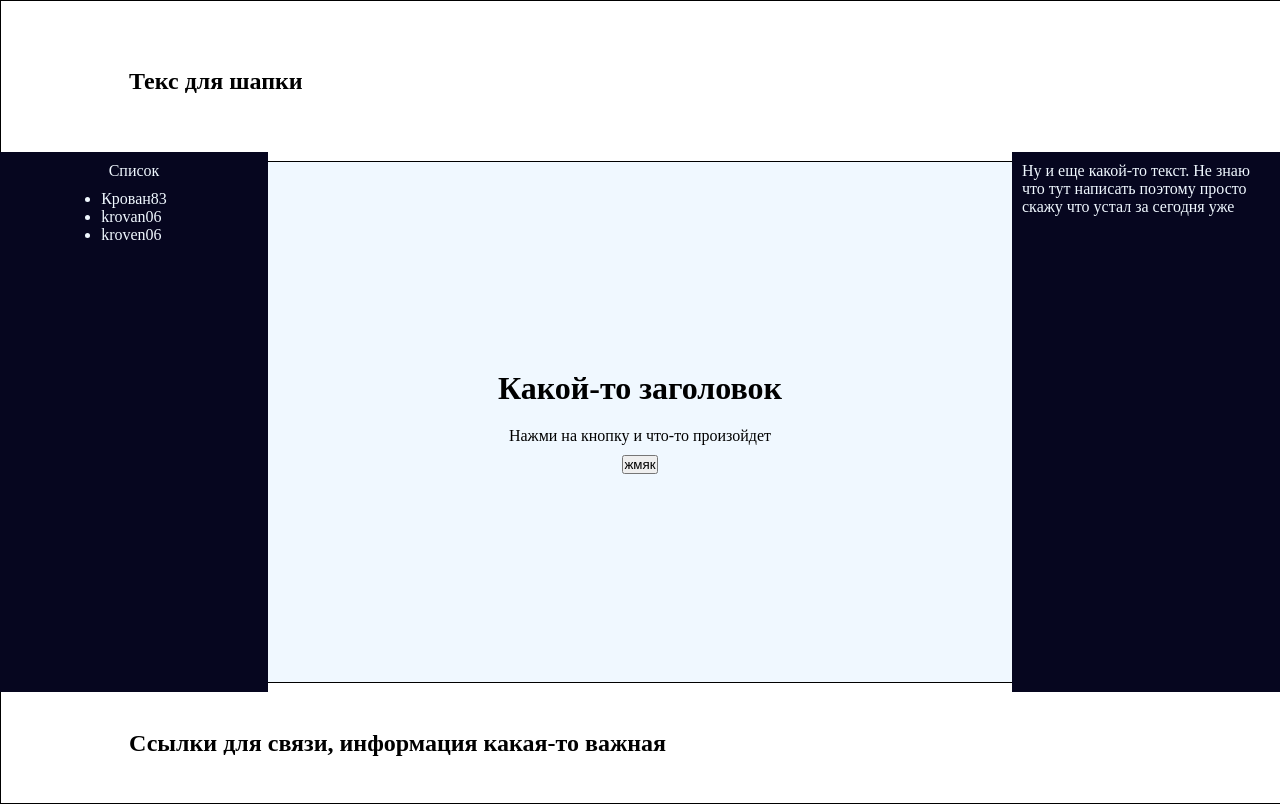
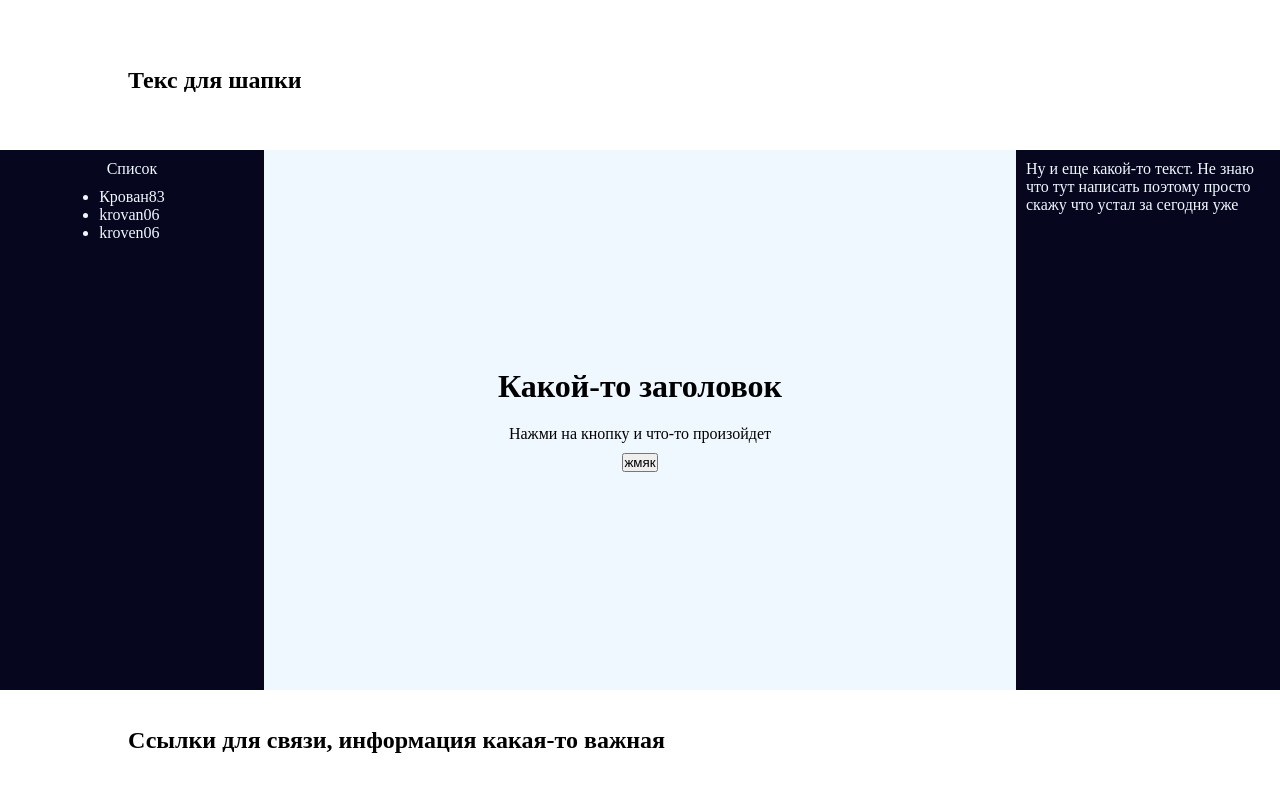
Before and after one commit to krovan06/FrontFefuHomework, a plain HTML site: page DZ-1/index.html in a window 1280 px wide. Drawn offline with Linux system fonts and the light colour scheme.

Commit message:
DZ-1 update

```diff
--- a/DZ-1/style.css
+++ b/DZ-1/style.css
@@ -6,7 +6,6 @@
 .HeaderContentContainer {
   width: 100%;
   height: 20vh;
-  border: 1px solid black;
   display: flex;
   align-items: center;
   justify-content: center;
@@ -43,6 +42,7 @@
 }
 
 .MainContentBlock {
+  padding: 10px;
   height: 100%;
   width: 60%;
   background-color: aliceblue;
@@ -72,7 +72,6 @@
 .FooterContentContainer {
   width: 100%;
   height: 15vh;
-  border: 1px solid black;
   display: flex;
   align-items: center;
   justify-content: center;
```
